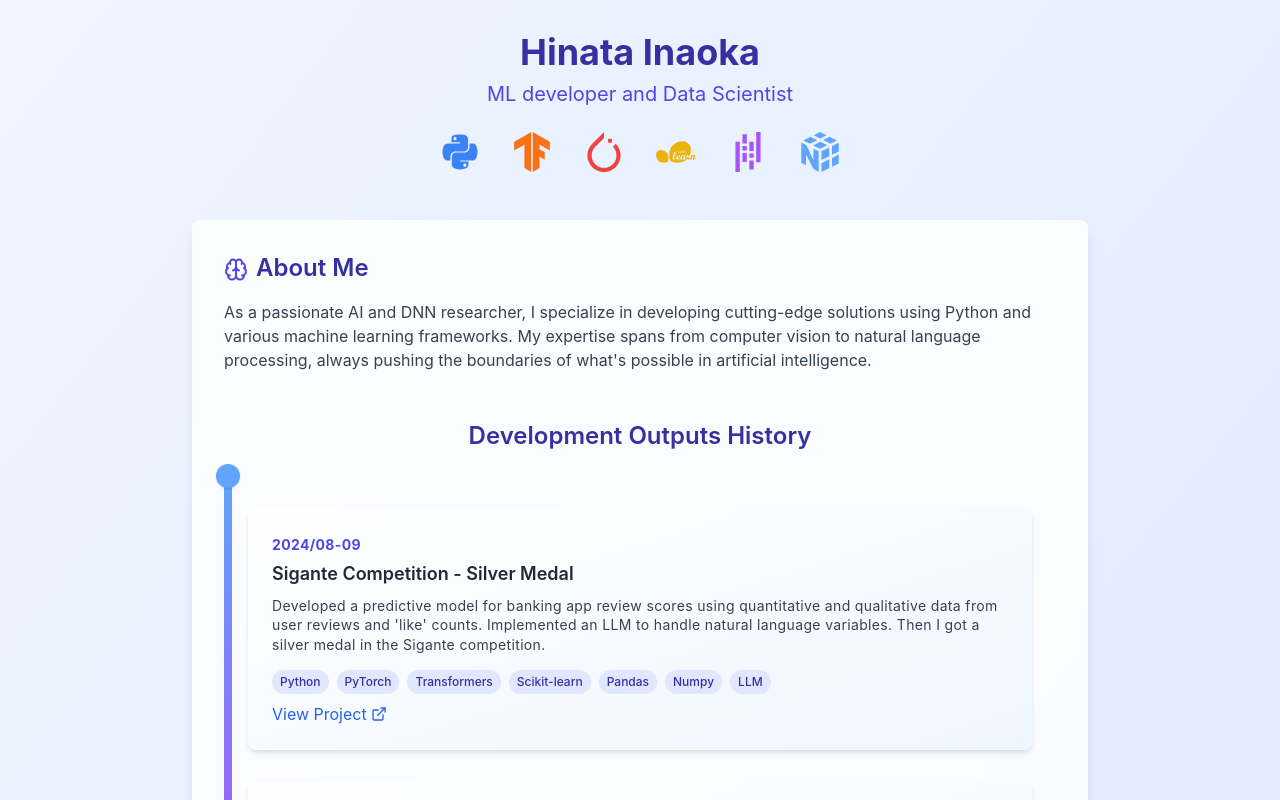
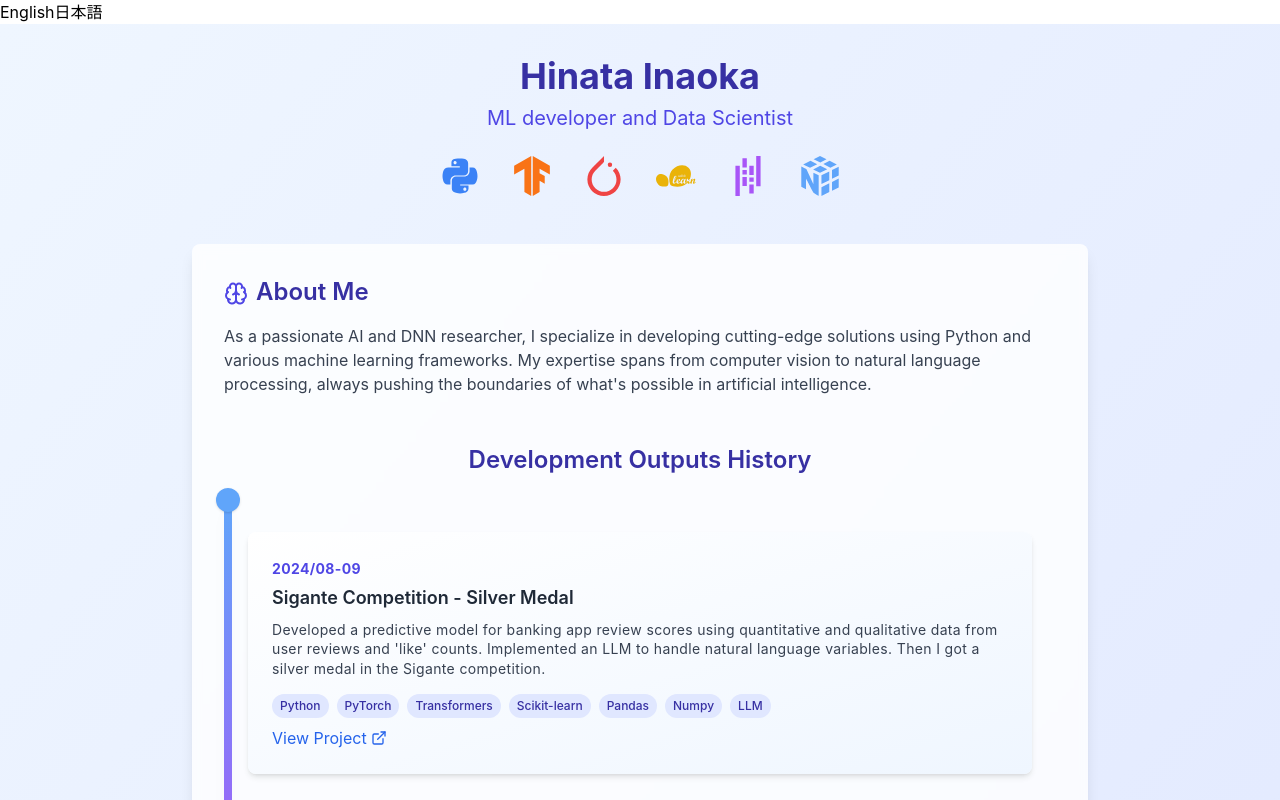
Before and after one commit to inarin18/portfolio, a React (Create React App) app: page /en in a window 1280 px wide. Shown: the top 800 px of the page. Built offline with nearby package versions, Linux system fonts and the light colour scheme.

Commit message:
言語切り替えに対応

```diff
--- a/src/App.js
+++ b/src/App.js
@@ -1,13 +1,26 @@
 import './App.css';
+import React, { useState } from 'react';
+import { BrowserRouter as Router, Route, Routes, Navigate } from 'react-router-dom';
+
 import PortfolioMain from './main';
-
-import './i18n';
+import ProjectDetail from './components/ProjectDetail';
+import LanguageSwitcher from './components/LanguageSwitcher';
 
 function App() {
+
+  const [language, setLanguage] = useState('en');
+
   return (
-    <div className="App">
-      <PortfolioMain />
-    </div>
+    <Router>
+      <div className="App">
+        <LanguageSwitcher setLanguage={setLanguage} currentLanguage={language}/>
+        <Routes>
+            <Route path="/" element={<Navigate to={`/${language}`} />} />
+            <Route path="/:lang" element={<PortfolioMain language={language} />} />
+            <Route path="/:lang/project/:id" element={<ProjectDetail language={language} />} />
+        </Routes>
+      </div>
+    </Router>
   );
 }
 
```
